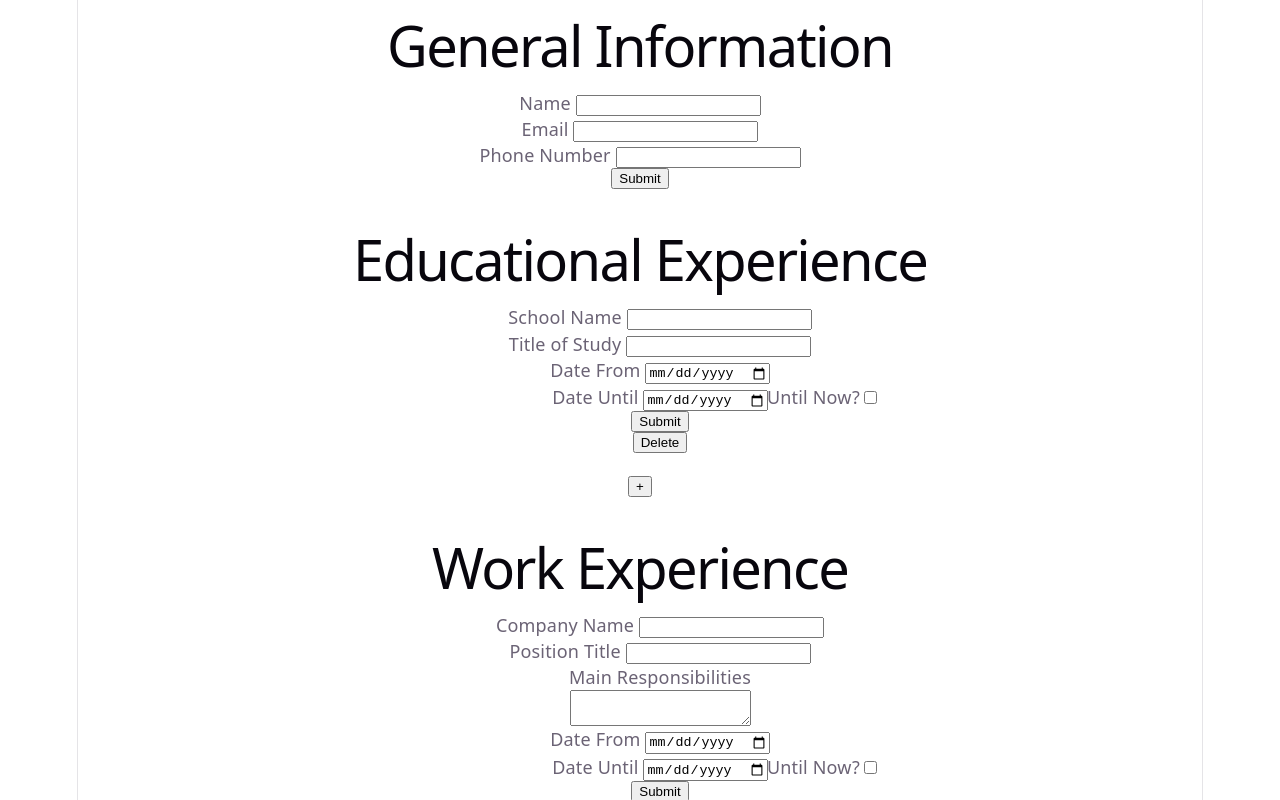
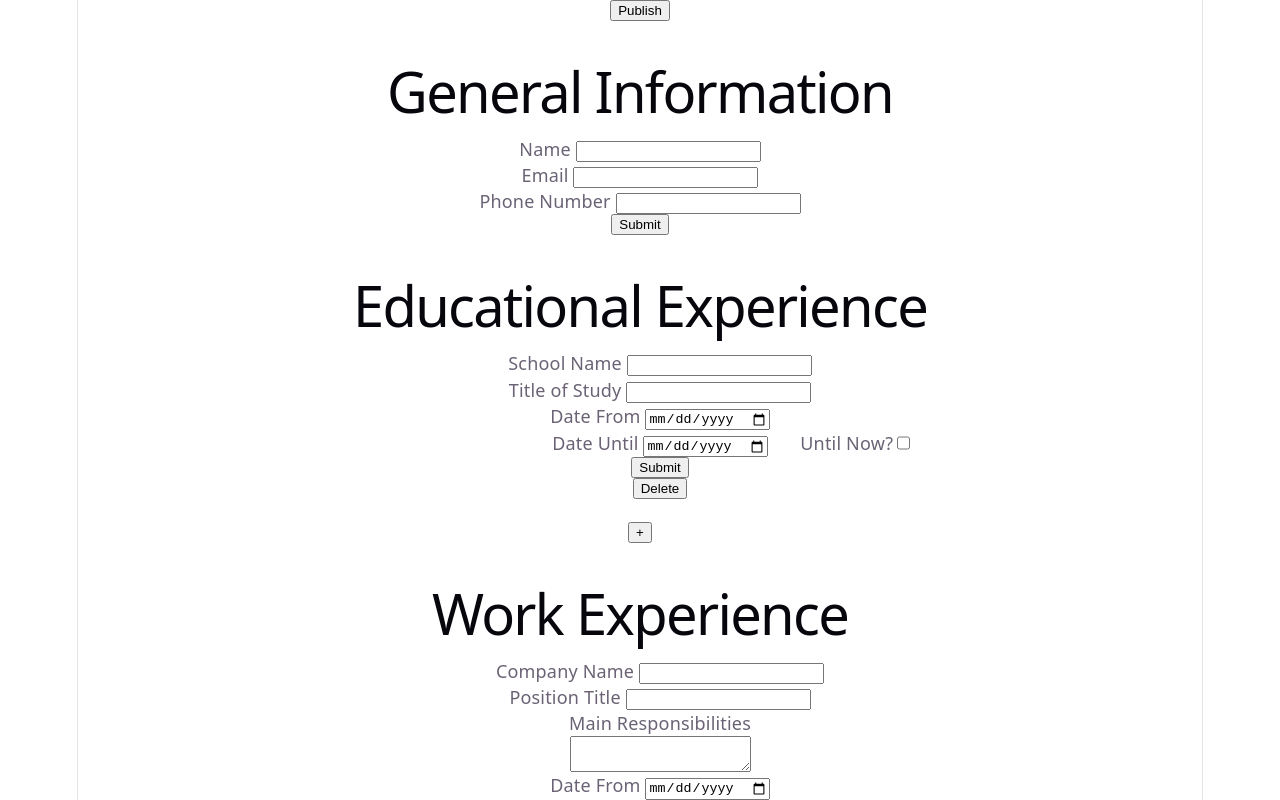
Before and after one commit to nick-x-han/cvapplication-review, a React (Vite) app: page / in a window 1280 px wide. Shown: the top 800 px of the page. Built offline with nearby package versions, Linux system fonts and the light colour scheme.

Commit message:
Fix positioning glitches with Until Now

```diff
--- a/src/App.jsx
+++ b/src/App.jsx
@@ -7,6 +7,7 @@ function App() {
   return (
     <>
       <section id="center">
+        <button>Publish</button>
         <Section id="general" title="General Information"></Section>
         <EducationSection></EducationSection>
         <WorkSection></WorkSection>
--- a/src/Inputs.css
+++ b/src/Inputs.css
@@ -6,5 +6,15 @@
 
 .checkboxSide {
   position: absolute;
-  right: 400px;
+  left: 250px;
+  display: flex;
+  width: max-content;
 }
+
+.field {
+
+}
+
+.date-input {
+  position: relative;
+}
--- a/src/Inputs.jsx
+++ b/src/Inputs.jsx
@@ -30,7 +30,7 @@ function DateInput() {
 
   return (
     <>
-      <div>
+      <div className="date-input">
         <div className="field">
           <label htmlFor={dateFromId}>Date From </label>
           <input type="date" id={dateFromId} name="dateFrom" />
--- a/src/Section.css
+++ b/src/Section.css
@@ -6,10 +6,6 @@ form {
 
 }
 
-.field {
-  /* display: flex; */
-}
-
 section {
 
 }
```
